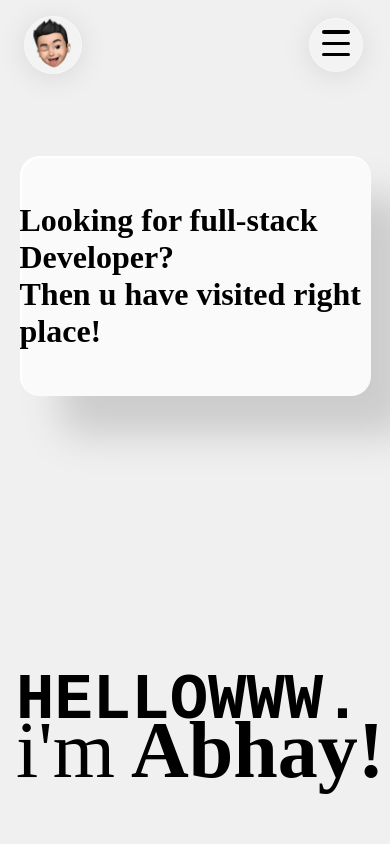
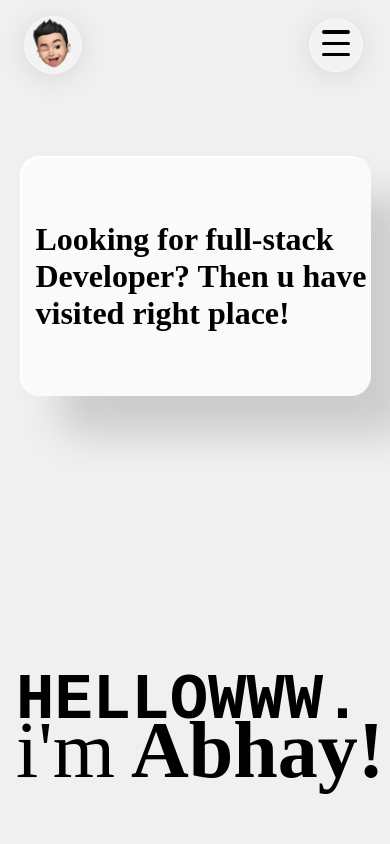
Before and after one commit to 9xVibee/PORTFOLIO, a React (Vite) app: page / in a window 390 px wide. Shown: the top 844 px of the page. Built offline with nearby package versions, Linux system fonts and the light colour scheme; a web font is replaced by a local one.

Commit message:
Home box text fixed

```diff
--- a/src/pages/home/Home.css
+++ b/src/pages/home/Home.css
@@ -93,6 +93,10 @@
     animation: anime 4s cubic-bezier(0.16, 1, 0.3, 1) 1s infinite alternate;
 }
 
+.box2 .h2 {
+    display: none;
+}
+
 @keyframes anime {
     0% {
         width: 60px;
@@ -165,5 +169,14 @@
 
     .box2 h1 {
         font-size: 2rem;
+        padding-left: 1rem;
+    }
+
+    .box2 .h1 {
+        display: none;
+    }
+
+    .box2 .h2 {
+        display: block;
     }
 }
--- a/src/pages/home/Home.jsx
+++ b/src/pages/home/Home.jsx
@@ -70,9 +70,12 @@ const Home = () => {
       </div>
       <div className="container2">
         <div className="box2">
-          <h1>
+          <h1 className="h1">
             Looking for full-stack Developer? <br /> Then u have visited right
             place!
+          </h1>
+          <h1 className="h2">
+            Looking for full-stack Developer? Then u have visited right place!
           </h1>
         </div>
       </div>
```
